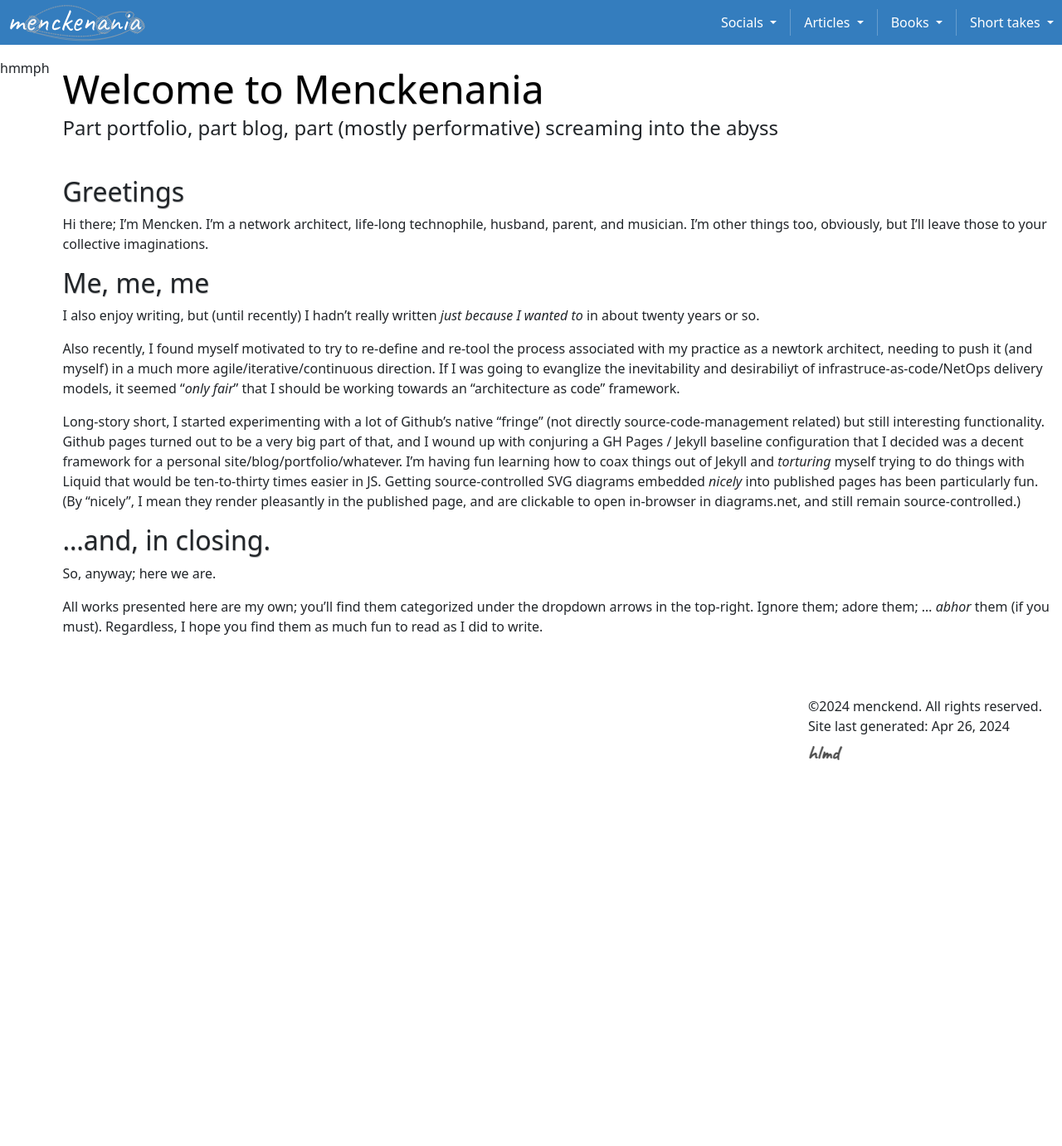
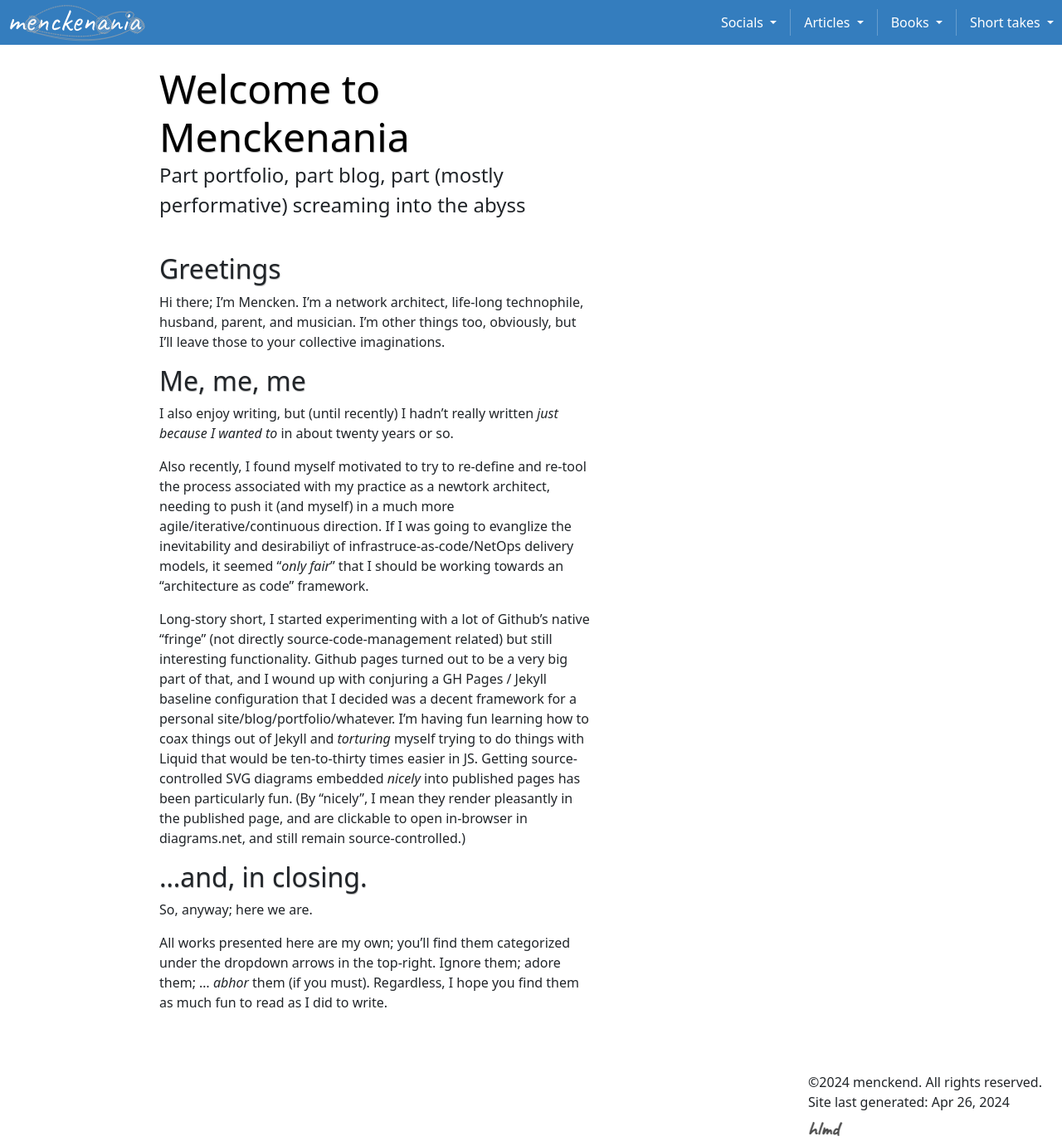
Before and after one commit to menckend/alpha, a Jekyll site: the page built from index.md, in a window 1280 px wide and 1381 px high. Shown: the whole window at 83% size. Built offline with Jekyll 4.4.1, drawn with Linux system fonts in a browser that asks for light colours.

Commit message:
Update default.html

```diff
--- a/_layouts/default.html
+++ b/_layouts/default.html
@@ -12,7 +12,7 @@
 								{% include new-sidebar.html %}
 							{% endunless %}
 							{% if page.pagenav == false %}
-							   	<div class="col-ps-md-2"> hmmph</div>
+							   	<div class="col" style="width:200px"></div>
 							{% endif %}
 						</div>
 					</div>
@@ -21,6 +21,9 @@
 						{% include new-page-intro.html %}
 						{% include new-page-content.html %}
 					</main>
+					{% if page.pagenav == false %}
+					<div class="col" style="width:200px"></div>
+					 {% endif %}
 				</div>
 			</div>
 		{% include new-page-footer.html%}
```
